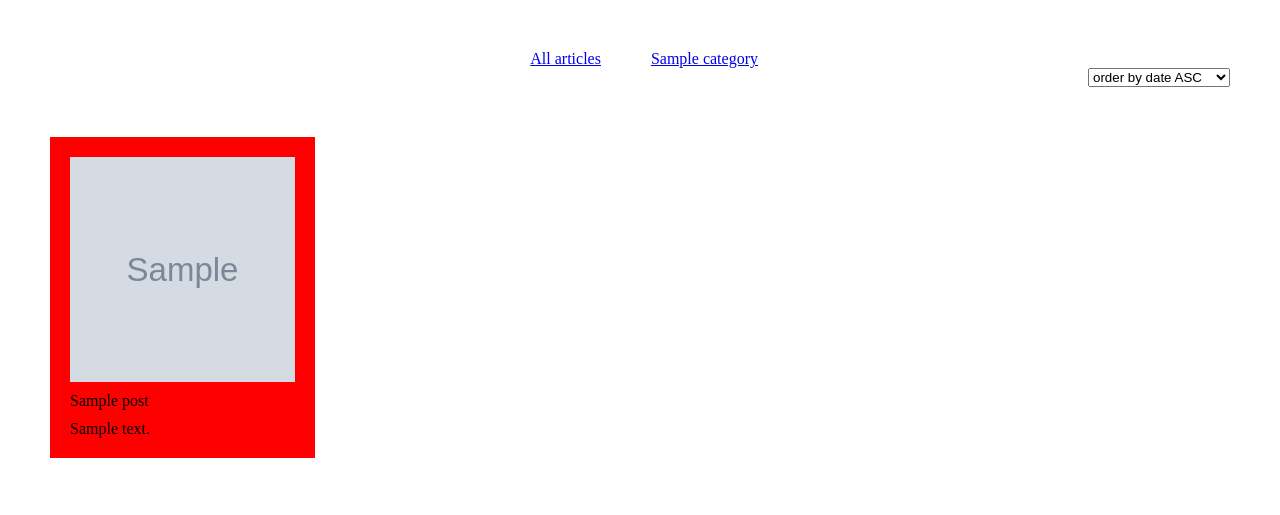
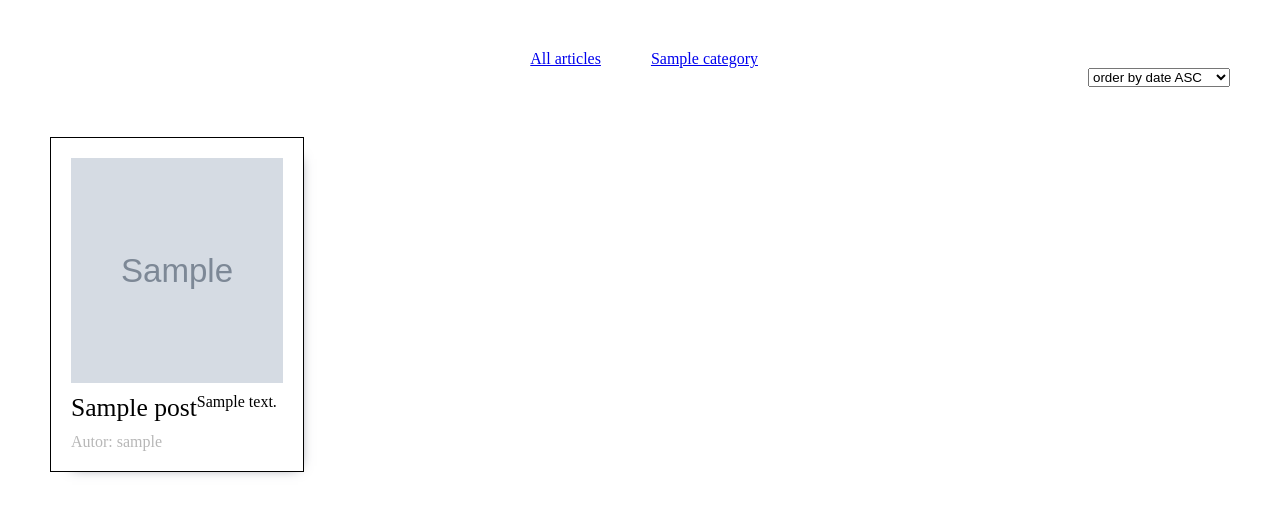
Before and after one commit to leo385/blog-app, a Django app: page /blog/ in a window 1280 px wide. Shown: the top 515 px of the page. Run offline with Django 4.2, Linux system fonts and the light colour scheme; tables that the repository leaves empty hold one stand-in row (values such as "Sample post"); grey boxes marked "Sample" are stand-in pictures.

Commit message:
display author's field on blog page

```diff
--- a/blog/models.py
+++ b/blog/models.py
@@ -54,7 +54,7 @@ class Post(models.Model):
     description = models.TextField()
     pub_date = models.DateTimeField("date published")
 
-    author = models.ForeignKey(User, null=True, on_delete=models.CASCADE)
+    author = models.ForeignKey(User, null=True, blank=True, on_delete=models.SET_NULL)
 
     def __str__(self):
         return self.title
--- a/blog/static/blog/post_detail/style.css
+++ b/blog/static/blog/post_detail/style.css
@@ -6,3 +6,8 @@
 
 	padding: 1.5rem;
 }
+
+.post-author{
+
+	margin-top: 10px;
+}
--- a/blog/static/blog/style.css
+++ b/blog/static/blog/style.css
@@ -53,18 +53,34 @@ body{
 
 .post-template{
 
-	display: grid;
+	display: flex;
+	flex-wrap: wrap;
 
 	padding: 20px;
-	background: red;
+	border: solid black 1px;
 
+	-webkit-box-shadow: 8px 8px 13px -14px rgba(66, 68, 90, 1);
+	-moz-box-shadow: 8px 8px 13px -14px rgba(66, 68, 90, 1);
+	box-shadow: 8px 8px 13px -14px rgba(66, 68, 90, 1);
 
+	align-items: stretch;
+
+	max-height: 100%;
+    	height: 100%;
+
+	width: 95%;
 }
 
+.post-author{
+
+	margin-top: 10px;
+	color: #b7b7b7;
+}
 
 .post-title{
 
 	margin-top: 10px;
+	font-size: 1.6em;
 }
 
 .post-excerpt{
--- a/blog/templates/blog/detail.html
+++ b/blog/templates/blog/detail.html
@@ -22,6 +22,7 @@
 	<div class="post-container">
 		<div class="post-title"><h1>{{ post.title }}</h1></div>
 		<div class="post-image"></div>
+		<div class="post-author">{% if post.author %}Autor: {{ post.author }}{% endif %}</div>
 		<div class="post-description"><p>{{ post.description }}</p></div>
 	</div>
 
--- a/blog/templates/blog/index.html
+++ b/blog/templates/blog/index.html
@@ -50,6 +50,7 @@
 					<div class="post-image{{ forloop.counter }}"></div>
 					<span class="post-title">{{ post.title }}</span>
 					<div class="post-excerpt">{{ post.get_excerpt }}</div>
+					<div class="post-author">{% if post.author %}Autor: {{ post.author }}{% endif %}</div>
 				</div>
 			</a>
 		{% endfor %}
```
Also changed, not shown: blog/tests/test_models.py (+16 -6 lines), blog/tests/test_views.py (+19 -0 lines), 1 other file.
